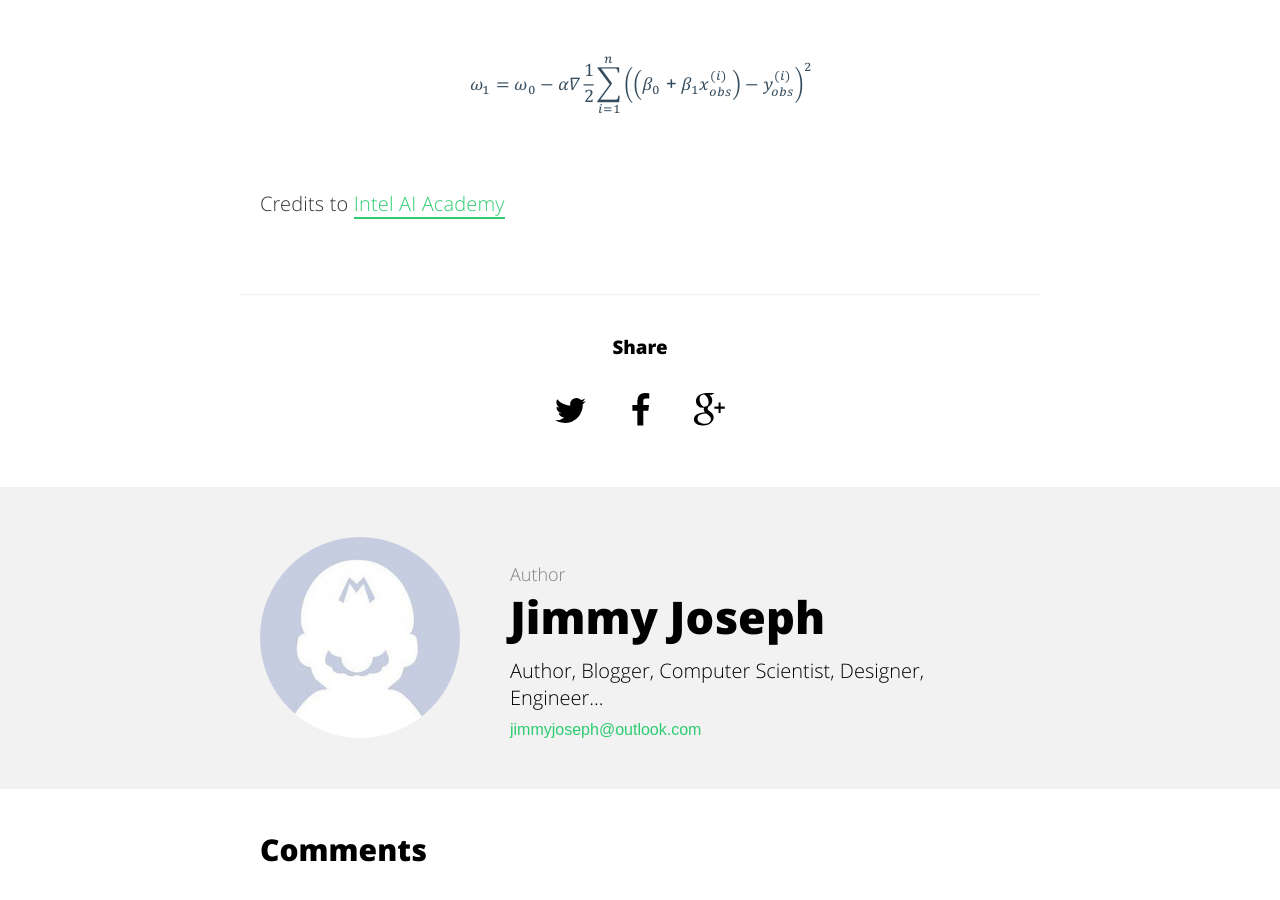
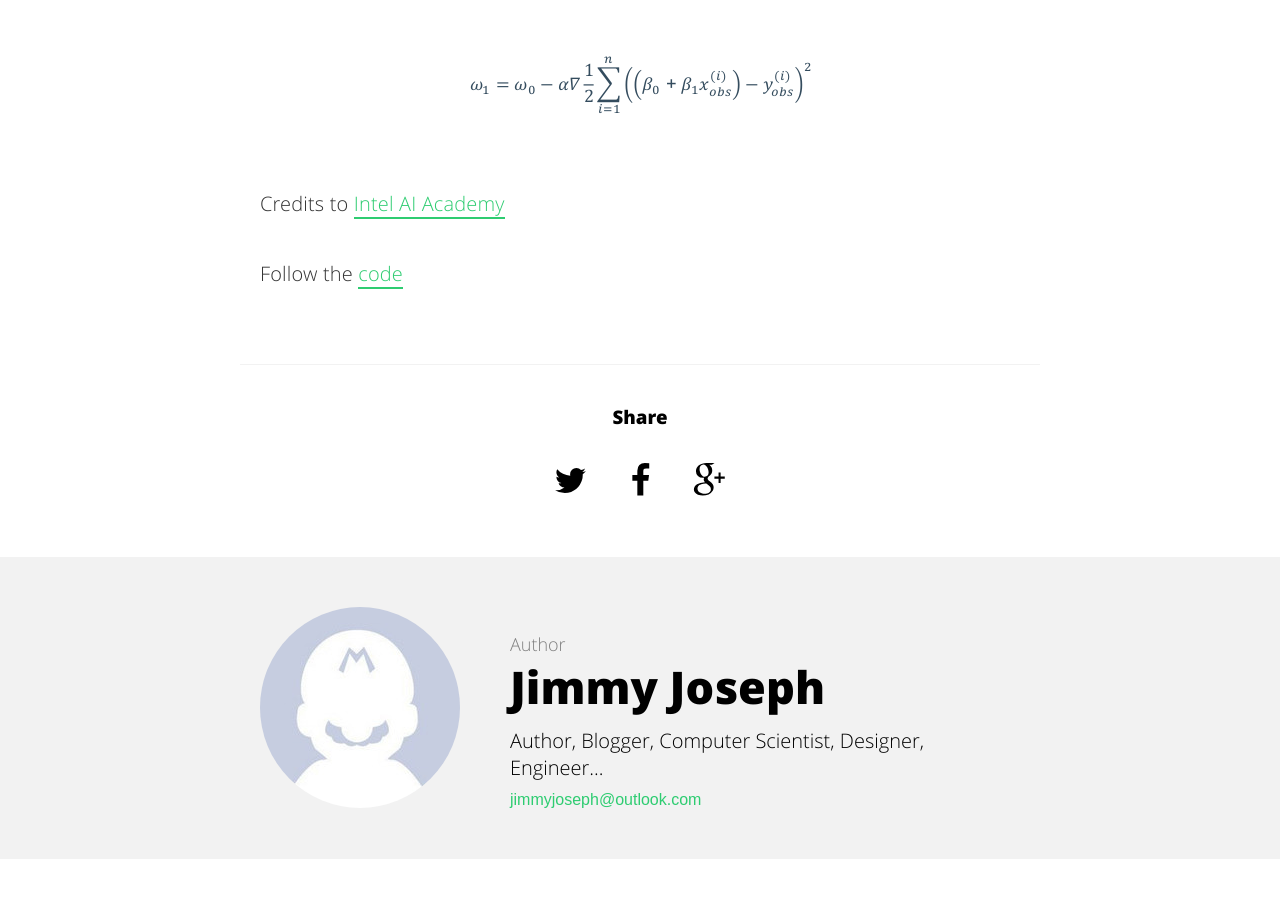
Before and after one commit to jimmyable/jimmyjoseph.github.io, a Jekyll site: the page built from _posts/2018-02-15-gradient-descent.md, in a window 1280 px wide and 900 px high, scrolled down 4660 px. Built offline with Jekyll 4.4.1, drawn with Linux system fonts in a browser that asks for light colours; comment, search, counter and statistics services are not loaded.

Commit message:
updated gradient descent with code link

```diff
--- a/_posts/2018-02-15-gradient-descent.md
+++ b/_posts/2018-02-15-gradient-descent.md
@@ -54,3 +54,5 @@ There is a third way to perform gradient descent. It involves performing an upda
 ![Output](/assets/img/NeuralNets/7.png){:class="img-responsive"}
 
 Credits to [Intel AI Academy](https://software.intel.com/en-us/ai-academy)
+
+Follow the [code](https://github.com/jimmyjoseph1295/neuralNets)
```
Also changed, not shown: 2 other files.
